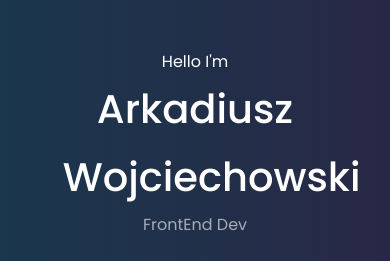
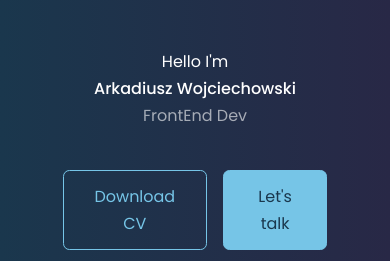
Before and after one commit to Voyar1/react-portfolio-website, a React (Create React App) app: page / in a window 390 px wide. Shown: the top 261 px of the page. Built offline with nearby package versions, Linux system fonts and the light colour scheme.

Commit message:
making site responsive for small devices

```diff
--- a/src/compontents/header/header.css
+++ b/src/compontents/header/header.css
@@ -167,6 +167,12 @@ header {
   display: none;
 }
 
+@media screen and (max-width: 400px) {
+  .header__container > h1 {
+    font-size: 1rem;
+  }
+}
+
 @media screen and (max-width: 300px) {
   .header__container > h1 {
     font-size: 1rem;
```
